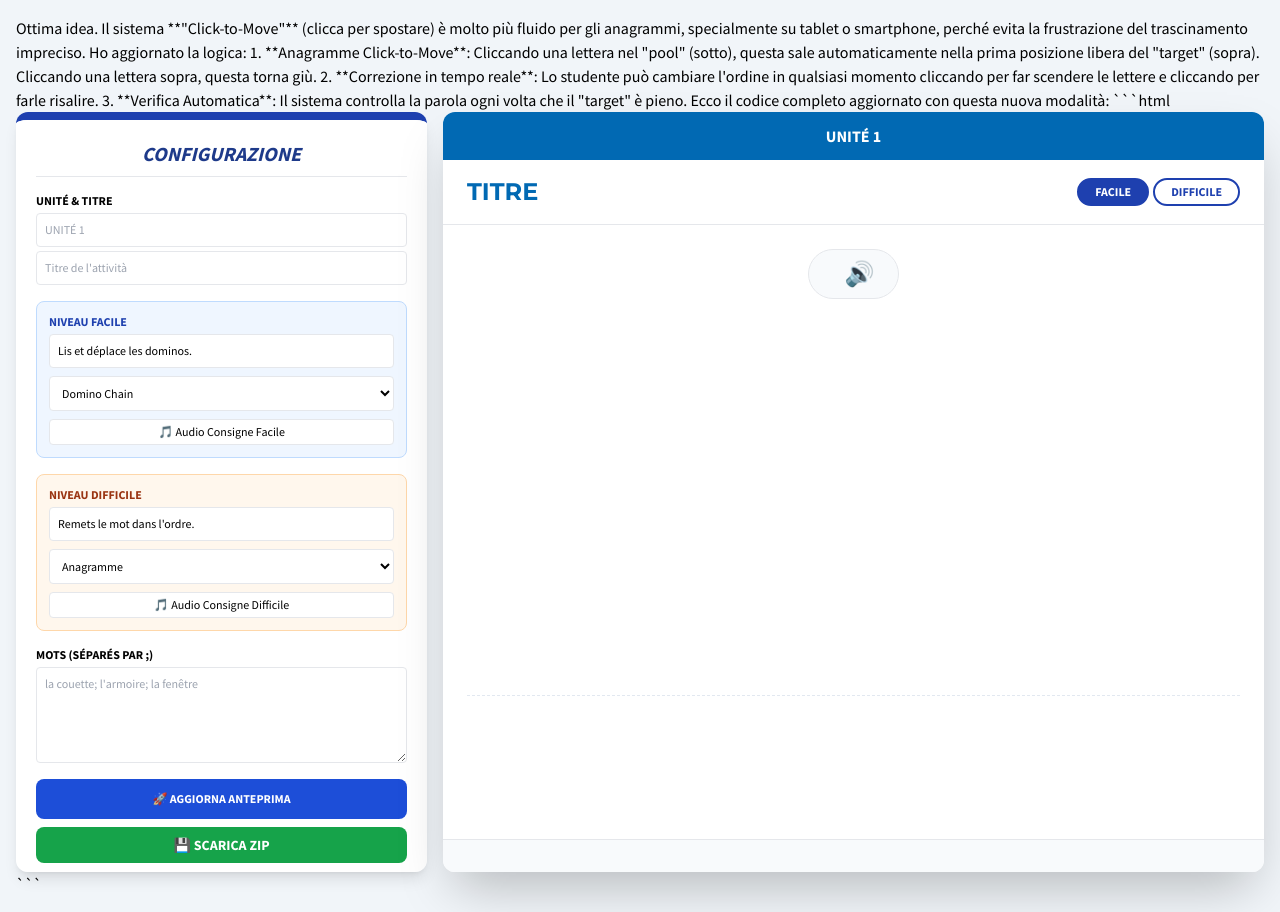
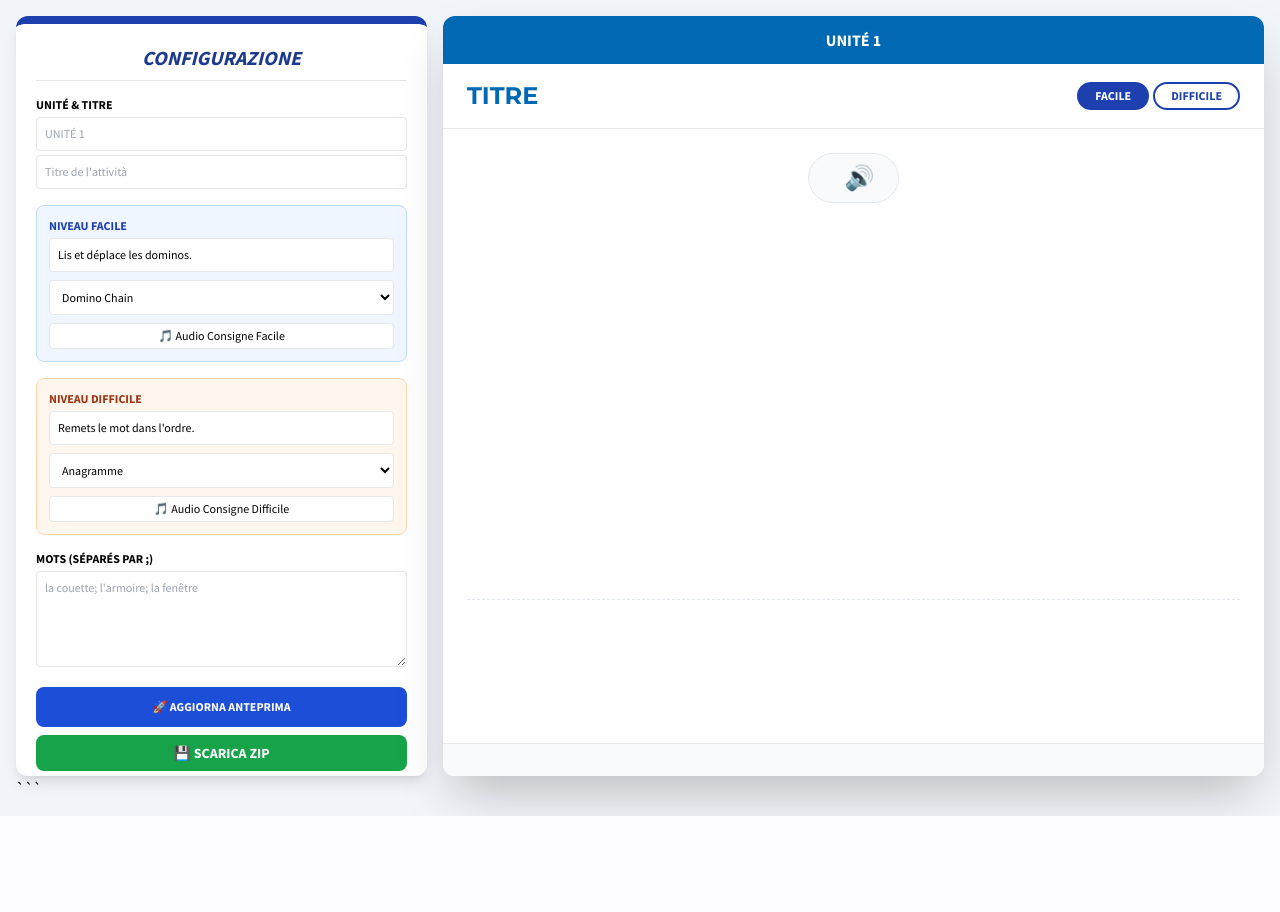
Before and after one commit to pietroputignano/strumento-didattico-ai, a Flask app: page / in a window 1280 px wide. After the commit the page ends 816 px from the top, so only its background shows below. Run offline with Flask 3, Linux system fonts and the light colour scheme; some libraries are stand-ins or nearby versions.

Commit message:
Update index.html

````diff
--- a/templates/index.html
+++ b/templates/index.html
@@ -1,13 +1,3 @@
-Ottima idea. Il sistema **"Click-to-Move"** (clicca per spostare) è molto più fluido per gli anagrammi, specialmente su tablet o smartphone, perché evita la frustrazione del trascinamento impreciso.
-
-Ho aggiornato la logica:
-1.  **Anagramme Click-to-Move**: Cliccando una lettera nel "pool" (sotto), questa sale automaticamente nella prima posizione libera del "target" (sopra). Cliccando una lettera sopra, questa torna giù.
-2.  **Correzione in tempo reale**: Lo studente può cambiare l'ordine in qualsiasi momento cliccando per far scendere le lettere e cliccando per farle risalire.
-3.  **Verifica Automatica**: Il sistema controlla la parola ogni volta che il "target" è pieno.
-
-Ecco il codice completo aggiornato con questa nuova modalità:
-
-```html
 <!DOCTYPE html>
 <html lang="fr">
 <head>
````
